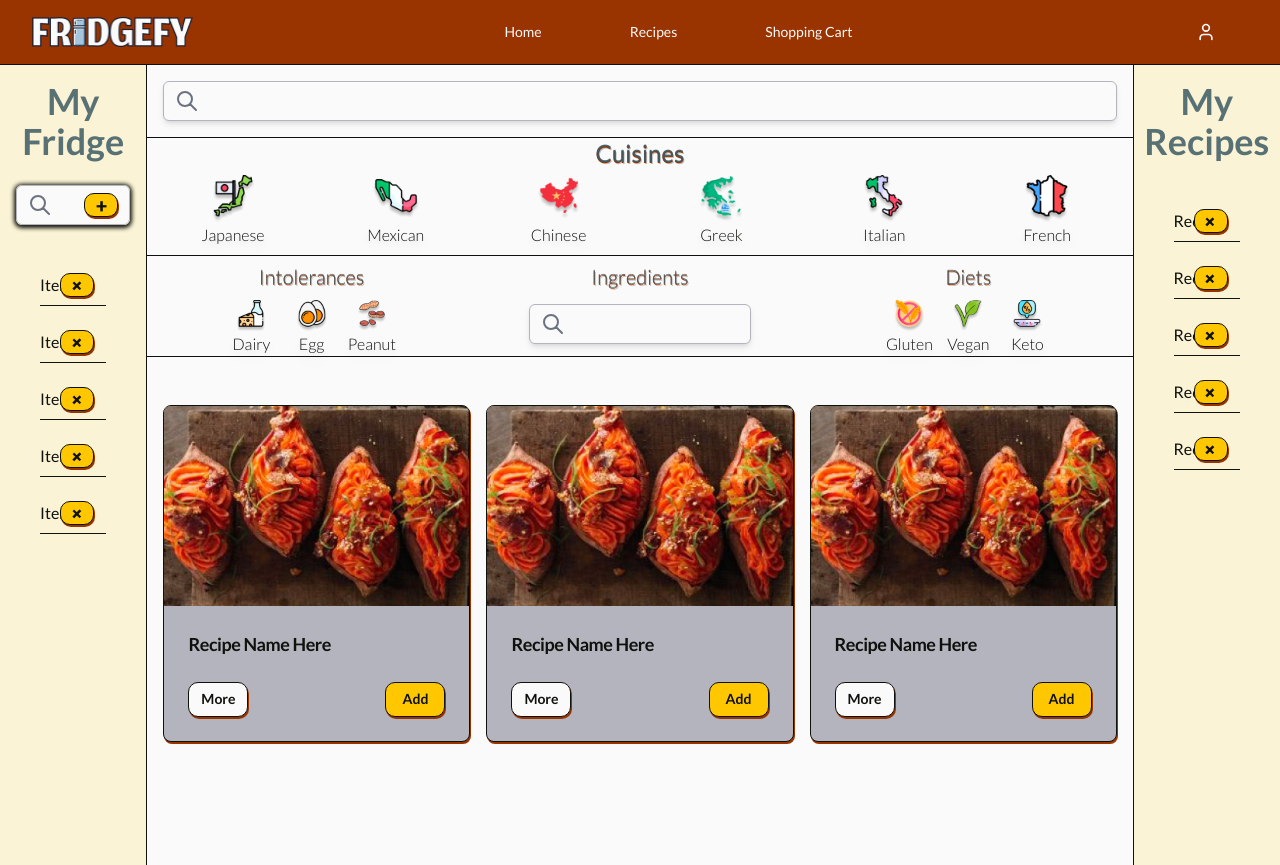
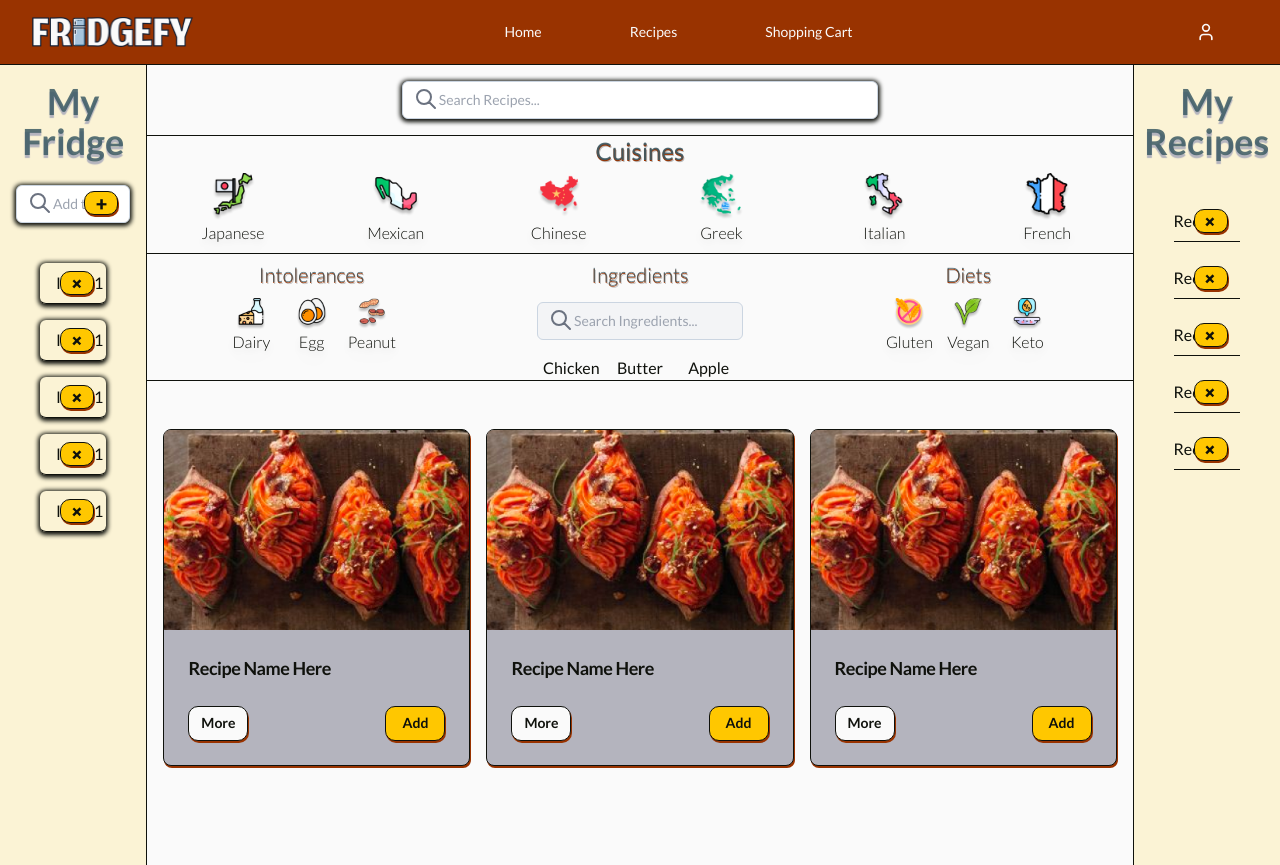
Before and after one commit to Fridgefy/fridgefy, a Next.js app in the folder frontend/: page /recipes in a window 1280 px wide. Built offline with nearby package versions, Linux system fonts and the light colour scheme.

Commit message:
feature/10 searchbar ui improve

```diff
--- a/frontend/src/components/parts/Recipe/LeftSidebar/LeftSidebar.tsx
+++ b/frontend/src/components/parts/Recipe/LeftSidebar/LeftSidebar.tsx
@@ -1,11 +1,13 @@
 import React from "react";
-import { Input } from "@/components/ui/input";
 import { Button } from "@/components/ui/button";
 import "../MiddleSection/Filters/filterStyling.css";
-import { Icons } from "@/components/icons/Icons";
+
 function SearchBar() {
   return (
-    <div className="relative search-shadow">
+    <div className="w-full">
+      <label className="relative ">
+        <span className="sr-only">Search</span>
+        <span className="absolute inset-y-0 left-0 flex items-center pl-2">
           <svg
             xmlns="http://www.w3.org/2000/svg"
             className="absolute top-0 bottom-0 w-6 h-6 my-auto text-gray-500 left-3"
@@ -20,10 +22,17 @@ function SearchBar() {
               d="M21 21l-6-6m2-5a7 7 0 11-14 0 7 7 0 0114 0z"
             />
           </svg>
+        </span>
         <Button className="card-buttons-2 bg-accent absolute top-0 bottom-0 w-6 h-6 my-auto right-3">
           <span className="text-xl font-black">+</span>
         </Button>
-      <Input type="text" placeholder="Search" className="pl-12 pr-4" />
+        <input
+          className="placeholder-italic placeholder-text-slate-400  bg-white w-full border border-slate-300 rounded-md py-2 pl-9 pr-3 search-shadow  focus:outline-none focus:border-sky-500 focus:ring-sky-500 focus:ring-1 sm:text-sm"
+          placeholder="Add to Fridge..."
+          type="text"
+          name="search"
+        />
+      </label>
     </div>
   );
 }
@@ -32,7 +41,7 @@ export default function LeftSidebar() {
   return (
     <div>
       <div className="grid grid-cols-1 justify-items-center">
-        <h1 className="text-center text-muted text-4xl font-bold break-words">
+        <h1 className="text-center text-muted text-4xl font-bold break-words sidebar-title">
           My Fridge
         </h1>
         <div className="mt-6">
@@ -40,41 +49,41 @@ export default function LeftSidebar() {
         </div>
         <div className="w-full p-6">
           <ul>
-            <div className="border-b relative w-full mt-4">
+            <div className="border-b relative w-full mt-4 search-shadow">
               <li className="flex items-center justify-between py-2">
-                <span className="">Item-1</span>
+                <span className="pl-4">Item-1</span>
                 <Button className="card-buttons-2 bg-accent absolute top-0 bottom-0 w-6 h-6 my-auto right-3">
                   <span className="text-xl font-black rotate-45">+</span>
                 </Button>
               </li>
             </div>
-            <div className="border-b relative w-full mt-4">
+            <div className="border-b relative w-full mt-4  search-shadow">
               <li className="flex items-center justify-between py-2">
-                <span className="">Item-1</span>
+                <span className="pl-4">Item-1</span>
                 <Button className="card-buttons-2 bg-accent absolute top-0 bottom-0 w-6 h-6 my-auto right-3">
                   <span className="text-xl font-black rotate-45">+</span>
                 </Button>
               </li>
             </div>
-            <div className="border-b relative w-full mt-4">
+            <div className="border-b relative w-full mt-4 search-shadow">
               <li className="flex items-center justify-between py-2">
-                <span className="">Item-1</span>
+                <span className="pl-4">Item-1</span>
                 <Button className="card-buttons-2 bg-accent absolute top-0 bottom-0 w-6 h-6 my-auto right-3">
                   <span className="text-xl font-black rotate-45">+</span>
                 </Button>
               </li>
             </div>
-            <div className="border-b relative w-full mt-4">
+            <div className="border-b relative w-full mt-4 search-shadow">
               <li className="flex items-center justify-between py-2">
-                <span className="">Item-1</span>
+                <span className="pl-4">Item-1</span>
                 <Button className="card-buttons-2 bg-accent absolute top-0 bottom-0 w-6 h-6 my-auto right-3">
                   <span className="text-xl font-black rotate-45">+</span>
                 </Button>
               </li>
             </div>
-            <div className="border-b relative w-full mt-4">
+            <div className="border-b relative w-full mt-4 search-shadow">
               <li className="flex items-center justify-between py-2">
-                <span className="">Item-1</span>
+                <span className="pl-4">Item-1</span>
                 <Button className="card-buttons-2 bg-accent absolute top-0 bottom-0 w-6 h-6 my-auto right-3">
                   <span className="text-xl font-black rotate-45">+</span>
                 </Button>
--- /dev/null
+++ b/frontend/src/components/parts/Recipe/MiddleSection/Filters/Ingredients.tsx
@@ -0,0 +1,44 @@
+import "./filterStyling.css";
+import { Input } from "@/components/ui/input";
+import { Button } from "@/components/ui/button";
+
+// Change this searchbar with form element create action for it
+function SearchBar() {
+  return (
+    <div className="w-full">
+      <label className="relative ">
+        <span className="sr-only">Search</span>
+        <span className="absolute inset-y-0 left-0 flex items-center pl-2">
+          <svg
+            xmlns="http://www.w3.org/2000/svg"
+            className="absolute top-0 bottom-0 w-6 h-6 my-auto text-gray-500 left-3"
+            fill="none"
+            viewBox="0 0 24 24"
+            stroke="currentColor"
+          >
+            <path
+              strokeLinecap="round"
+              strokeLinejoin="round"
+              strokeWidth={2}
+              d="M21 21l-6-6m2-5a7 7 0 11-14 0 7 7 0 0114 0z"
+            />
+          </svg>
+        </span>
+
+        <input
+          className="placeholder-italic placeholder-text-slate-400  bg-gray-100  w-full border border-slate-300 rounded-md py-2 pl-9 pr-3  focus:outline-none focus:border-sky-500 focus:ring-sky-500 focus:ring-1 sm:text-sm"
+          placeholder="Search Ingredients..."
+          type="text"
+          name="search"
+        />
+      </label>
+    </div>
+  );
+}
+export default function Ingredients() {
+  return (
+    <div>
+      <SearchBar />
+    </div>
+  );
+}
--- a/frontend/src/components/parts/Recipe/MiddleSection/Filters/filterStyling.css
+++ b/frontend/src/components/parts/Recipe/MiddleSection/Filters/filterStyling.css
@@ -22,6 +22,9 @@
   font-style: normal;
   font-weight: 300;
   line-height: normal;
+}
+.sidebar-title {
+  text-shadow: 0px 3px 1px #b4b4be;
 }
 
 .card-buttons {
--- a/frontend/src/components/parts/Recipe/MiddleSection/MiddleSection.tsx
+++ b/frontend/src/components/parts/Recipe/MiddleSection/MiddleSection.tsx
@@ -1,14 +1,18 @@
 import React from "react";
-import { Input } from "@/components/ui/input";
 import Cuisines from "./Filters/Cuisines";
 import Intolerances from "./Filters/Intolerances";
+import Ingredients from "./Filters/Ingredients";
 import Diets from "./Filters/Diets";
 import RecipeCard from "./RecipeCard";
+import { Button } from "@/components/ui/button";
 
 // Change this searchbar with form element create action for it
 function SearchBar() {
   return (
-    <div className="relative">
+    <div className="w-1/2 justify-items-center">
+      <label className="relative ">
+        <span className="sr-only">Search</span>
+        <span className="absolute inset-y-0 left-0 flex items-center pl-2">
           <svg
             xmlns="http://www.w3.org/2000/svg"
             className="absolute top-0 bottom-0 w-6 h-6 my-auto text-gray-500 left-3"
@@ -23,20 +27,23 @@ function SearchBar() {
               d="M21 21l-6-6m2-5a7 7 0 11-14 0 7 7 0 0114 0z"
             />
           </svg>
-      <Input
+        </span>
+
+        <input
+          className="placeholder-italic placeholder-text-slate-400  bg-white w-full border border-slate-300 rounded-md py-2 pl-9 pr-3 search-shadow  focus:outline-none focus:border-sky-500 focus:ring-sky-500 focus:ring-1 sm:text-sm"
+          placeholder="Search Recipes..."
           type="text"
-        placeholder="Search"
-        className="pl-12 pr-4 focus:outline-none shadow-md"
+          name="search"
         />
+      </label>
     </div>
   );
 }
-
 export default function MiddleSection() {
   return (
     <div className="flex justify-center flex-col ">
       {/* Searchbar component */}
-      <div className="p-4 relative">
+      <div className="flex justify-center p-4 relative">
         <SearchBar />
       </div>
       <hr className="top-5 left-0 right-0" />
@@ -50,11 +57,16 @@ export default function MiddleSection() {
           <Intolerances />
         </div>
         <div>
-          <div>
           <h1 className="intolerance-title">Ingredients</h1>
           <div className="mt-4">
-              <SearchBar />
+            <Ingredients />
           </div>
+          <div>
+            <ul className="grid grid-cols-3 justify-items-center mt-4">
+              <li>Chicken</li>
+              <li>Butter</li>
+              <li>Apple</li>
+            </ul>
           </div>
         </div>
         <div>
--- a/frontend/src/components/parts/Recipe/RightSidebar/RightSidebar.tsx
+++ b/frontend/src/components/parts/Recipe/RightSidebar/RightSidebar.tsx
@@ -6,7 +6,7 @@ export default function RightSidebar() {
   return (
     <div>
       <div className="grid grid-cols-1 justify-items-center">
-        <h1 className="text-center text-muted text-4xl font-bold break-words">
+        <h1 className="text-center text-muted text-4xl font-bold break-words sidebar-title">
           My Recipes
         </h1>
         <div className="w-full p-6">
--- a/frontend/src/components/ui/input.tsx
+++ b/frontend/src/components/ui/input.tsx
@@ -1,12 +1,12 @@
-import * as React from "react"
+import * as React from "react";
 
-import { cn } from "@/lib/tailwind/utils"
+import { cn } from "@/lib/tailwind/utils";
 
 export interface InputProps
   extends React.InputHTMLAttributes<HTMLInputElement> {}
 
 const Input = React.forwardRef<HTMLInputElement, InputProps>(
-  ({ className, type, ...props }, ref) => {
+  ({ className, type, placeholder, ...props }, ref) => {
     return (
       <input
         type={type}
@@ -15,11 +15,12 @@ const Input = React.forwardRef<HTMLInputElement, InputProps>(
           className
         )}
         ref={ref}
+        placeholder={placeholder}
         {...props}
       />
-    )
+    );
   }
-)
-Input.displayName = "Input"
+);
+Input.displayName = "Input";
 
-export { Input }
+export { Input };
```
Lines whose indentation alone changed are shown as unchanged.
